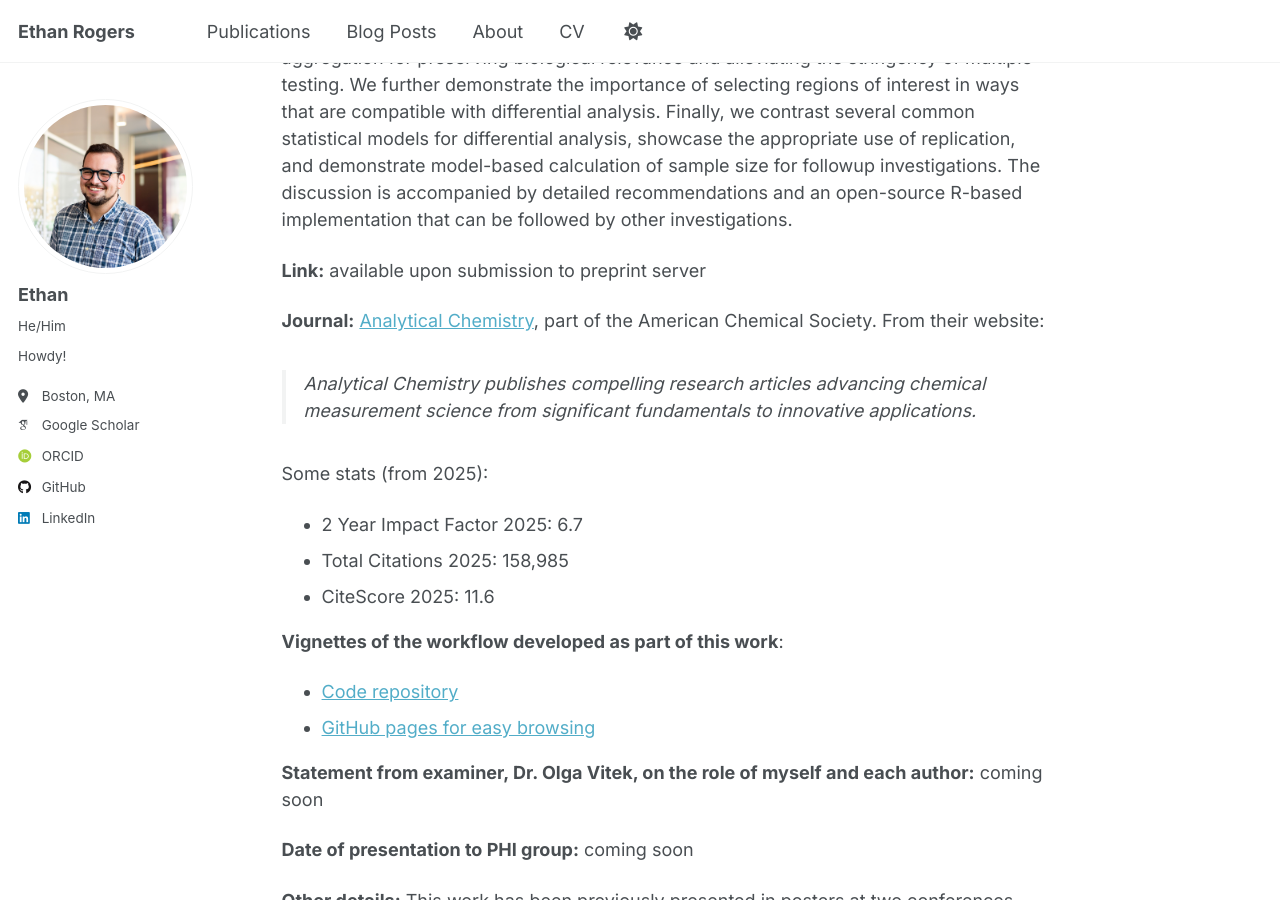
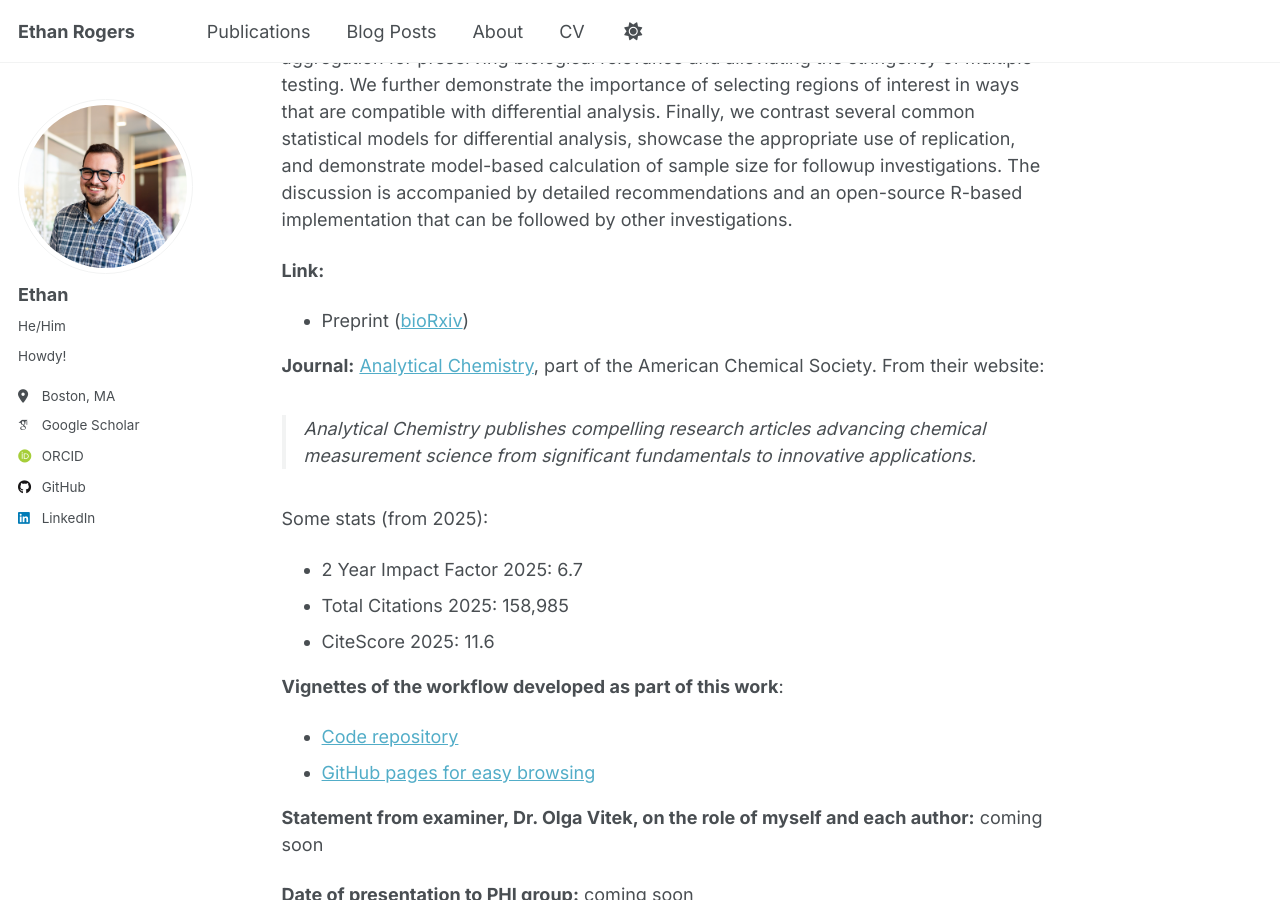
Before and after one commit to EBRogers/EBRogers.github.io, a Jekyll site: the page built from _posts/2025-10-20-blog-post-quals.md, in a window 1280 px wide and 900 px high, scrolled down 3585 px. Built offline with Jekyll 4.4.1, drawn with Linux system fonts in a browser that asks for light colours; emoji names are drawn with the system emoji font; some web fonts are replaced.

Commit message:
added preprint link

```diff
--- a/_posts/2025-10-20-blog-post-quals.md
+++ b/_posts/2025-10-20-blog-post-quals.md
@@ -70,7 +70,8 @@ Research Core
 **Abstract:**
 Mass spectrometry imaging (MSI) characterizes the spatial heterogeneity of molecular abundances in biological samples. Experiments with complex designs, involving multiple conditions and multiple samples, provide particularly useful insight into differential abundance of analytes. However, analyses of these experiments require attention to details such as signal processing, selection of regions of interest, and statistical methodology. This manuscript contributes a statistical analysis workflow for detecting differentially abundant analytes in MSI experiments with complex designs. Using a case study of histologic samples of human tibial plateaus from knees of osteoarthritis patients and cadaveric controls, as well as simulated datasets, we illustrate the impact of the analysis decisions. We illustrate the importance of signal processing and feature aggregation for preserving biological relevance and alleviating the stringency of multiple testing. We further demonstrate the importance of selecting regions of interest in ways that are compatible with differential analysis. Finally, we contrast several common statistical models for differential analysis, showcase the appropriate use of replication, and demonstrate model-based calculation of sample size for followup investigations. The discussion is accompanied by detailed recommendations and an open-source R-based implementation that can be followed by other investigations.
 
-**Link:** available upon submission to preprint server
+**Link:**
+- Preprint ([bioRxiv](https://doi.org/10.64898/2026.04.08.717212))
 
 **Journal:** [Analytical Chemistry](https://pubs.acs.org/journal/ancham), part of the American Chemical Society. From their website:
 > Analytical Chemistry publishes compelling research articles advancing chemical measurement science from significant fundamentals to innovative applications.
```
Also changed, not shown: index.md (+1 -1 lines).
